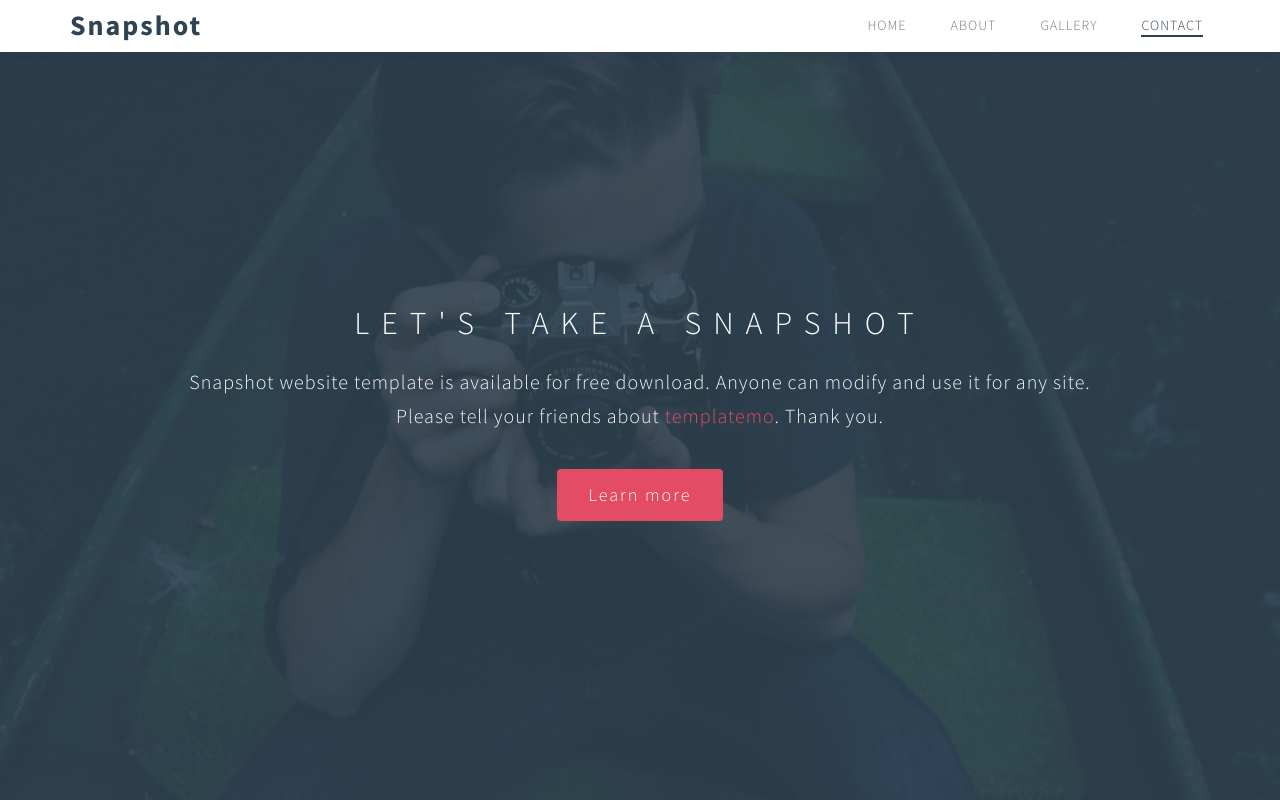
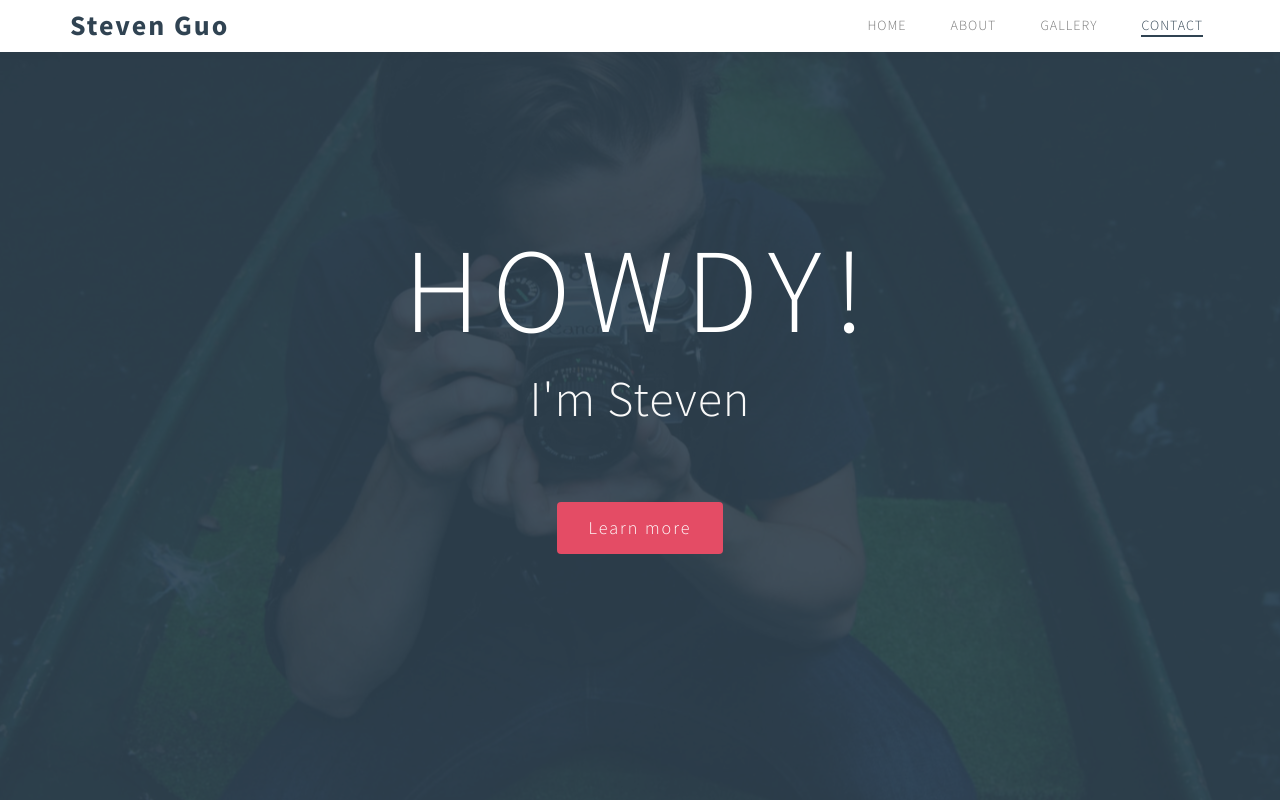
Before and after one commit to steveng23/stevenguo.github.io, a plain HTML site: page index.html in a window 1280 px wide. Shown: the top 800 px of the page. Drawn offline with Linux system fonts and the light colour scheme.

Commit message:
Add files via upload

```diff
--- a/index.html
+++ b/index.html
@@ -8,7 +8,7 @@
 	<meta name="keywords" content="">
 	<meta name="description" content="">
 
-	<title>Snapshot HTML CSS Web Template</title>
+	<title>Steven Guo</title>
 <!--
 Snapshot Template
 http://www.templatemo.com/tm-493-snapshot
@@ -43,6 +43,7 @@ http://tympanus.net/codrops/2013/06/18/caption-hover-effects/
 </div>
 
 
+
 <!-- Navigation section  -->
 
   <div class="navbar navbar-default navbar-fixed-top" role="navigation">
@@ -54,7 +55,7 @@ http://tympanus.net/codrops/2013/06/18/caption-hover-effects/
           <span class="icon icon-bar"></span>
           <span class="icon icon-bar"></span>
         </button>
-        <a href="#top" class="navbar-brand smoothScroll">Snapshot</a>
+        <a href="#top" class="navbar-brand smoothScroll">Steven Guo</a>
       </div>
         <div class="collapse navbar-collapse">
           <ul class="nav navbar-nav navbar-right">
@@ -77,19 +78,19 @@ http://tympanus.net/codrops/2013/06/18/caption-hover-effects/
     <div class="row">
 
       <div class="col-md-offset-1 col-md-10 col-sm-12 wow fadeInUp" data-wow-delay="0.3s">
-        <h1 class="wow fadeInUp" data-wow-delay="0.6s">Let's take a snapshot</h1>
-        <p class="wow fadeInUp" data-wow-delay="0.9s">Snapshot website template is available for free download. Anyone can modify and use it for any site. Please tell your friends about <a rel="nofollow" href="http://www.templatemo.com">templatemo</a>. Thank you.</p>
-        <a href="#about" class="smoothScroll btn btn-success btn-lg wow fadeInUp" data-wow-delay="1.2s">Learn more</a>
+        <h1 class="wow fadeInUp" data-wow-delay="0.6s" style="font-size:120px">Howdy!</h1>
+        <p class="wow fadeInUp" data-wow-delay="0.9s" style="font-size:50px; border-width:120px; padding:1em; border-style:hidden;">I'm Steven</p>
+        <a href="#contact" class="smoothScroll btn btn-success btn-lg wow fadeInUp" data-wow-delay="1.2s">Learn more</a>
       </div>
 
     </div>
   </div>
 </section>
 
-
 <!-- About section -->
 
 <section id="about">
+  <a name = "about">
   <div class="container">
     <div class="row">
 
@@ -201,6 +202,7 @@ http://tympanus.net/codrops/2013/06/18/caption-hover-effects/
 
     </div>
   </div>
+</a>
 </section>
 
 
@@ -320,8 +322,8 @@ http://tympanus.net/codrops/2013/06/18/caption-hover-effects/
                     <li><a href="#" class="fa fa-google-plus wow fadeInUp" data-wow-delay="1.0s"></a></li>
                 </ul>
 
-				<p class="wow fadeInUp"  data-wow-delay="1s" >Copyright &copy; 2016 Snapshot Studio |
-                Design: <a href="https://plus.google.com/+templatemo" title="free css templates" target="_blank">Templatemo</a></p>
+				<p class="wow fadeInUp"  data-wow-delay="1s" >
+          Design: <a href="https://plus.google.com/+templatemo" title="free css templates" target="_blank">Templatemo</a></p>
 
 			</div>
 
```
